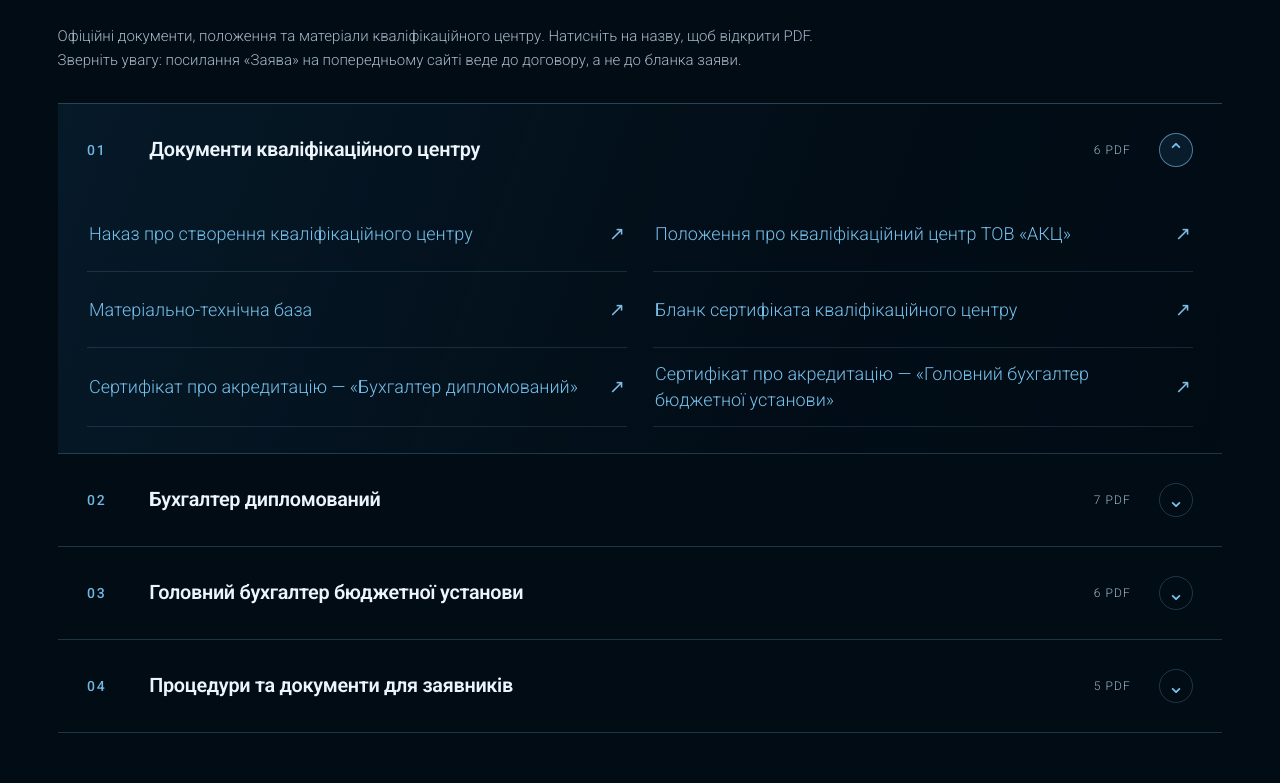
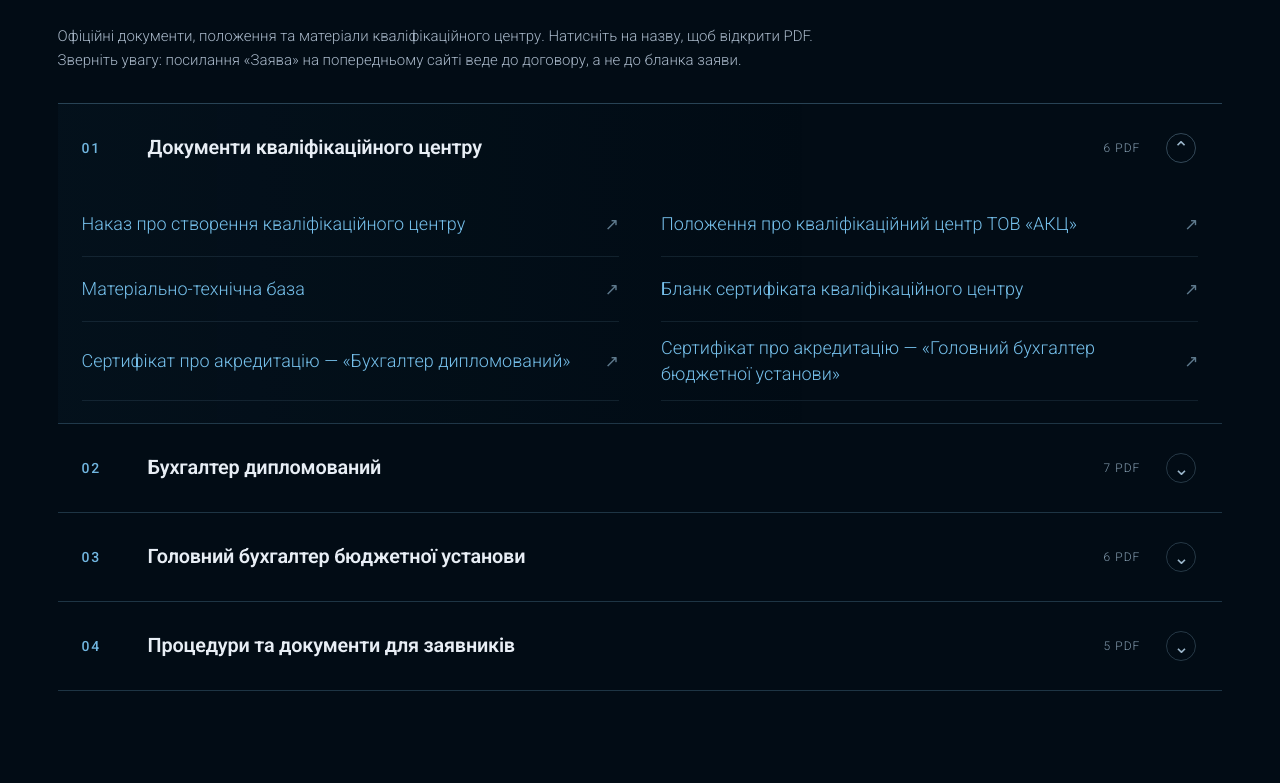
Before and after one commit to dnagorna3817-spec/website_akc_main, a Next.js app: page /expertise/qualification in a window 1280 px wide. Shown: the part 5077-5860 px from the top of the page. Built offline with nearby package versions, Linux system fonts and the light colour scheme.

Commit message:
Calm document archive styling and align accordion arrows

```diff
--- a/app/expertise/[slug]/qualification.module.css
+++ b/app/expertise/[slug]/qualification.module.css
@@ -598,3 +598,19 @@
 .qualificationPage .qNormative article{border:1px solid rgba(122,183,222,.25);border-radius:14px;background:linear-gradient(135deg,rgba(17,53,80,.85),rgba(7,28,44,.6));padding:clamp(24px,3vw,42px)}
 @media(max-width:767px){.qualificationPage .qDocumentGroup>summary{min-height:78px;gap:12px;padding:18px 8px}.qDocumentIndex{min-width:26px;font-size:12px}.qualificationPage .qDocumentGroupTitle{font-size:16px}.qualificationPage .qDocumentCount{font-size:11px}.qualificationPage .qDocumentChevron{width:28px;height:28px;font-size:18px}.qualificationPage .qDocumentGroup .qDocumentGrid{grid-template-columns:1fr;padding:0 8px 18px}.qualificationPage .qDocumentGroup .qDocumentGrid>a{min-height:70px;font-size:13px;gap:11px}.qDocumentFileIcon{width:31px;height:37px;font-size:9px}.qualificationPage .qNormative{grid-template-columns:1fr;gap:18px}}
 @media(prefers-reduced-motion:reduce){.qualificationPage .qDocumentGroup>summary,.qualificationPage .qDocumentGroup .qDocumentGrid>a,.qualificationPage .qDocumentGroup .qDocumentGrid>a .qDocumentFileArrow{transition:none}}
+
+/* Document archive refinement: quiet typography and precisely aligned controls */
+.qualificationPage .qDocumentGroup[open]{background:linear-gradient(90deg,rgba(22,56,78,.12),transparent 65%)}
+.qualificationPage .qDocumentGroup>summary{display:grid;grid-template-columns:42px minmax(0,1fr) 96px 34px;column-gap:24px;align-items:center;padding:22px 24px;min-height:88px}
+.qualificationPage .qDocumentGroupTitle{font-weight:550;color:#e8eef5;letter-spacing:-.01em}
+.qualificationPage .qDocumentGroup>summary:hover{background:rgba(95,152,191,.035)}
+.qualificationPage .qDocumentGroup>summary:hover .qDocumentGroupTitle{color:#f6f9fc}
+.qualificationPage .qDocumentCount{justify-self:end;text-align:right;color:#849caf;font-size:12px}
+.qualificationPage .qDocumentChevron{justify-self:center;box-sizing:border-box;width:30px;height:30px;border:1px solid rgba(133,171,198,.28);color:#9db8cc;background:transparent;font-size:19px}
+.qualificationPage .qDocumentGroup[open] .qDocumentChevron{background:transparent;border-color:rgba(133,171,198,.38)}
+.qualificationPage .qDocumentGroup .qDocumentGrid{padding:0 24px 22px;gap:0 42px}
+.qualificationPage .qDocumentGroup .qDocumentGrid>a{gap:12px;min-height:65px;padding:13px 0;color:#c4d3df;font-size:14px;border-bottom:1px solid rgba(122,170,200,.13);background:transparent}
+.qualificationPage .qDocumentGroup .qDocumentGrid>a:hover{color:#f1f6fb;background:transparent}
+.qualificationPage .qDocumentGroup .qDocumentGrid>a .qDocumentFileArrow{color:#7e9fb6;font-size:17px;opacity:.75}
+.qualificationPage .qDocumentGroup .qDocumentGrid>a:hover .qDocumentFileArrow{color:#a5d4ef;opacity:1}
+@media(max-width:767px){.qualificationPage .qDocumentGroup>summary{grid-template-columns:25px minmax(0,1fr) 56px 28px;column-gap:10px;padding:18px 8px;min-height:76px}.qualificationPage .qDocumentCount{font-size:10px;letter-spacing:0}.qualificationPage .qDocumentChevron{width:27px;height:27px}.qualificationPage .qDocumentGroup .qDocumentGrid{padding:0 8px 16px;gap:0}.qualificationPage .qDocumentGroup .qDocumentGrid>a{min-height:60px;font-size:13px}}
```
